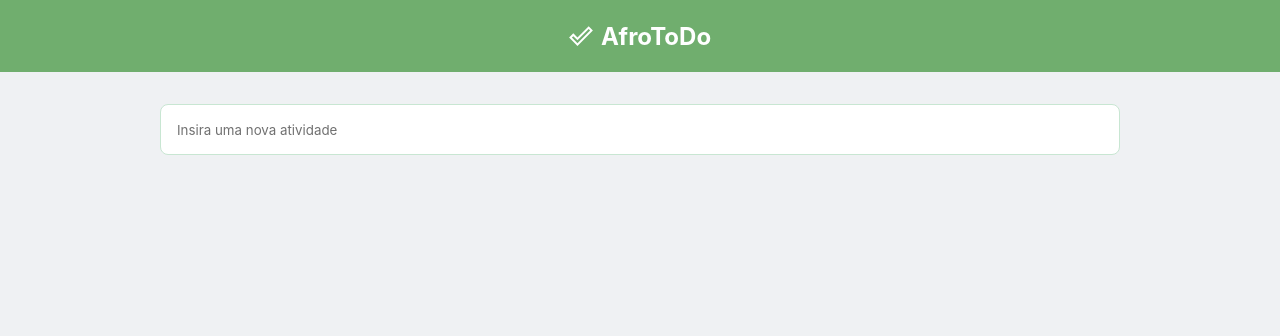
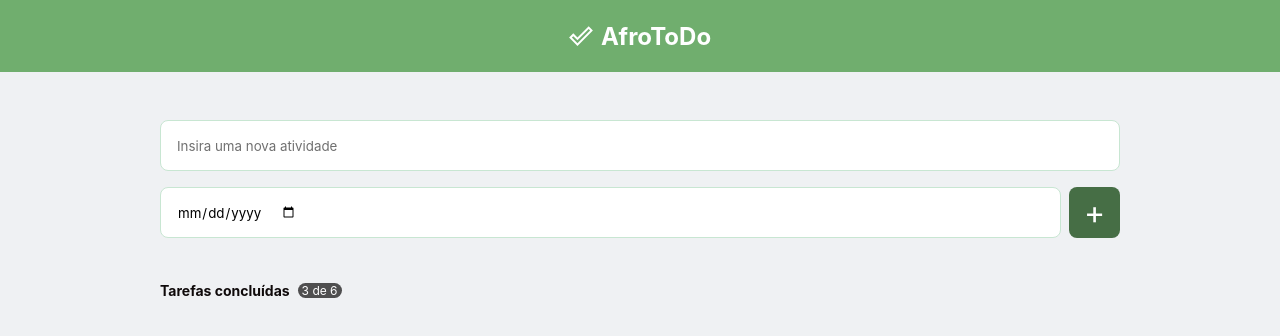
Before and after one commit to OliverioJunior/afroToDo, a React (Vite) app: page / in a window 1280 px wide. Shown: the top 336 px of the page. Built offline with nearby package versions, Linux system fonts and the light colour scheme.

Commit message:
Terminar span

```diff
--- a/src/@types/ChildrenTypes.ts
+++ b/src/@types/ChildrenTypes.ts
@@ -1,5 +1,5 @@
 import { ReactElement } from 'react';
 
 export type ChildrenTypes = {
-  children: ReactElement;
+  children: ReactElement | ReactElement[];
 };
--- a/src/App.tsx
+++ b/src/App.tsx
@@ -1,4 +1,7 @@
+import { ContainerInputDate } from './components/ContainerInputDate';
 import { ContainerInputs } from './components/ContainerInputs';
+import { ContainerTaks } from './components/ContainerTaks';
+import { ContainerTitleTaks } from './components/ContainerTitleTaks';
 import { Header } from './components/Header';
 import { Input } from './components/Input';
 import { Main } from './components/Main';
@@ -12,8 +15,17 @@ function App() {
       </Header>
       <Main>
         <ContainerInputs>
-          <Input placeholder="Insira uma nova atividade" type="text" />
+          <ContainerInputDate>
+            <Input placeholder="Insira uma nova atividade" type="text" />
+          </ContainerInputDate>
+          <ContainerInputDate>
+            <Input placeholder="" type="date" />
+            <button>+</button>
+          </ContainerInputDate>
         </ContainerInputs>
+        <ContainerTaks>
+          <ContainerTitleTaks></ContainerTitleTaks>
+        </ContainerTaks>
       </Main>
     </>
   );
--- /dev/null
+++ b/src/components/ContainerInputDate/index.tsx
@@ -0,0 +1,8 @@
+import { ChildrenTypes } from '../../@types/ChildrenTypes';
+import { Container } from './styles';
+
+export const ContainerInputDate: React.FC<ChildrenTypes> = ({
+  children,
+}: ChildrenTypes) => {
+  return <Container>{children}</Container>;
+};
--- /dev/null
+++ b/src/components/ContainerInputDate/styles.ts
@@ -0,0 +1,20 @@
+import styled from 'styled-components';
+
+export const Container = styled.div`
+  width: 100%;
+  min-height: max-content;
+  display: flex;
+  margin-top: 16px;
+  align-items: center;
+  justify-content: center;
+  button {
+    width: 51px;
+    height: 51px;
+    color: var(--white);
+    margin-left: 8px;
+    background: var(--green-500);
+    border-radius: 8px;
+    border: none;
+    font-size: 2rem;
+  }
+`;
--- a/src/components/ContainerInputs/styles.ts
+++ b/src/components/ContainerInputs/styles.ts
@@ -2,7 +2,13 @@ import styled from 'styled-components';
 
 export const Container = styled.form`
   width: 100%;
+  min-height: max-content;
   display: flex;
+  flex-direction: column;
   align-items: center;
   justify-content: center;
+  div {
+    display: flex;
+    flex: 1;
+  }
 `;
--- /dev/null
+++ b/src/components/ContainerTaks/index.tsx
@@ -0,0 +1,8 @@
+import { ChildrenTypes } from '../../@types/ChildrenTypes';
+import { Container } from './styles';
+
+export const ContainerTaks: React.FC<ChildrenTypes> = ({
+  children,
+}: ChildrenTypes) => {
+  return <Container>{children}</Container>;
+};
--- /dev/null
+++ b/src/components/ContainerTaks/styles.ts
@@ -0,0 +1,10 @@
+import styled from 'styled-components';
+
+export const Container = styled.div`
+  width: 100%;
+  min-height: max-content;
+  display: flex;
+  margin-top: 16px;
+  align-items: center;
+  justify-content: flex-start;
+`;
--- /dev/null
+++ b/src/components/ContainerTitleTaks/index.tsx
@@ -0,0 +1,11 @@
+import { ContainerTitle } from './styles';
+
+export const ContainerTitleTaks: React.FC = () => {
+  const title = 'Tarefas concluídas';
+  return (
+    <ContainerTitle>
+      <h2>{title}</h2>
+      <span>3 de 6</span>
+    </ContainerTitle>
+  );
+};
--- /dev/null
+++ b/src/components/ContainerTitleTaks/styles.ts
@@ -0,0 +1,22 @@
+import styled from 'styled-components';
+
+export const ContainerTitle = styled.div`
+  height: 4.5rem;
+  width: max-content;
+  color: var(--gray-900);
+  display: inherit;
+  align-items: center;
+
+  h2 {
+    font-size: 0.875rem;
+  }
+
+  span {
+    font-size: 0.75rem;
+    color: var(--white);
+    background: var(--gray-700);
+    margin: 0 0.5rem;
+    padding: 0 0.25rem;
+    border-radius: 3.125rem;
+  }
+`;
--- a/src/components/Input/styles.ts
+++ b/src/components/Input/styles.ts
@@ -3,8 +3,8 @@ import styled from 'styled-components';
 export const ContainerInput = styled.input`
   display: flex;
   height: 51px;
+  flex: 1;
   padding: 0 1rem;
-  flex: 1;
   border: 1px solid var(--blue-100);
   border-radius: 8px;
   outline: none;
--- a/src/components/Main/styles.ts
+++ b/src/components/Main/styles.ts
@@ -4,8 +4,9 @@ export const ContainerMain = styled.main`
   max-width: 960px;
   height: calc(100vh - 72px);
   display: flex;
+  flex-direction: column;
   margin: 0 auto;
   padding: 2rem 0;
   align-items: flex-start;
-  justify-content: center;
+  justify-content: flex-start;
 `;
```
Also changed, not shown: src/components/Main/index.tsx (+3 -5 lines).
